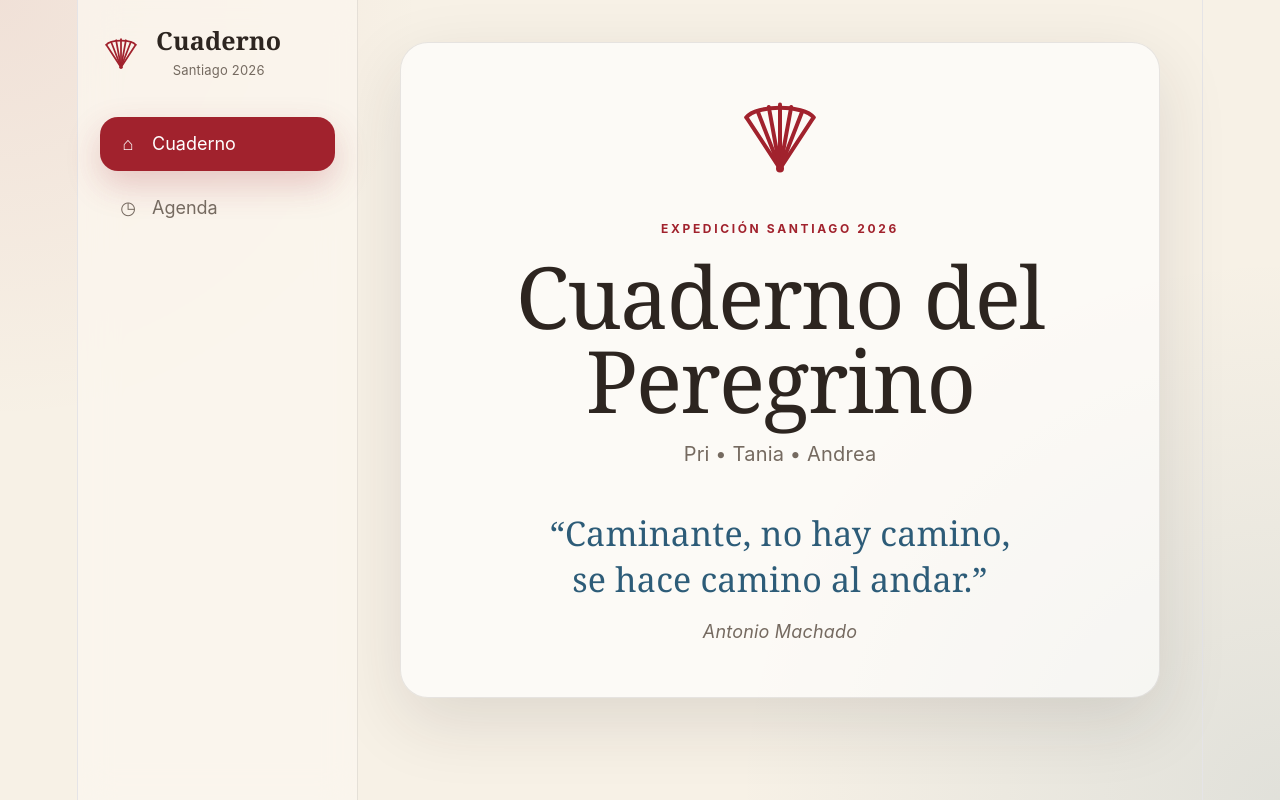
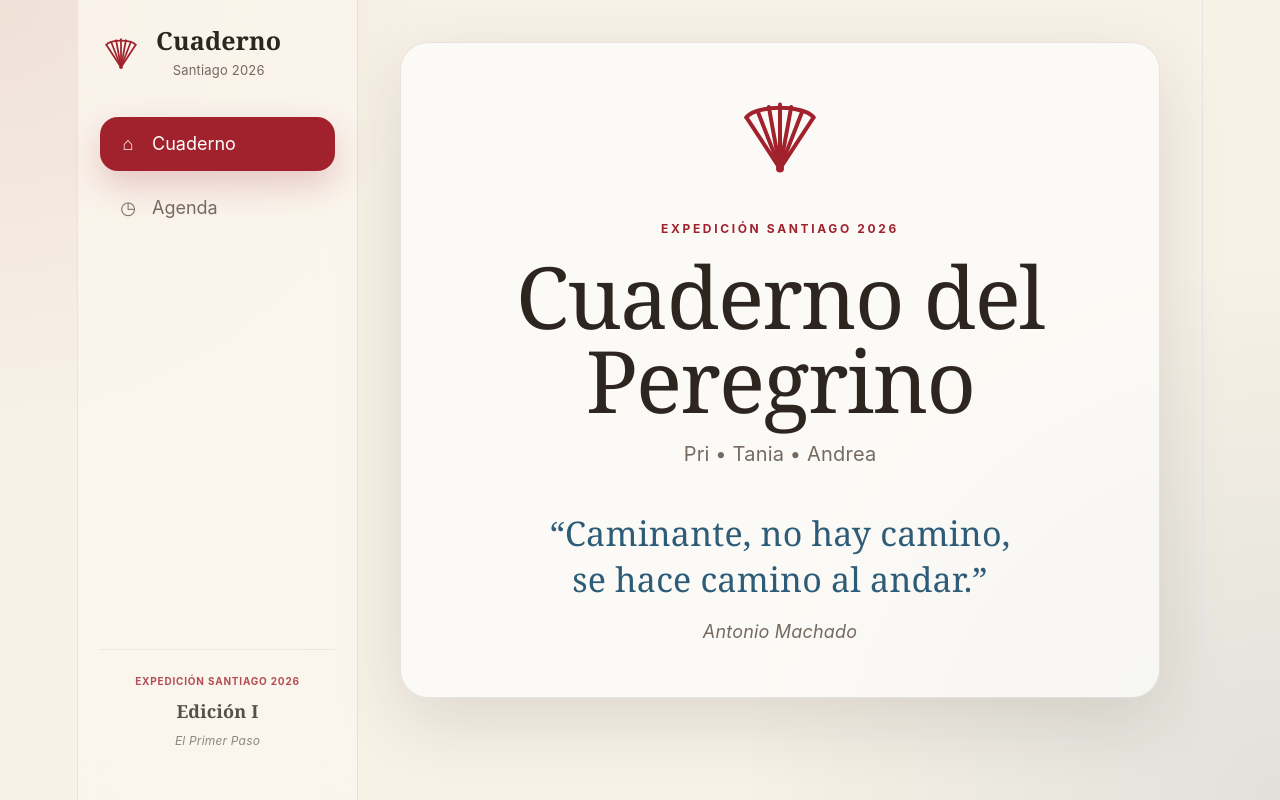
Before and after one commit to pbrittes/cuaderno-del-peregrino, a React (Vite) app: page / in a window 1280 px wide. Built offline with nearby package versions, Linux system fonts and the light colour scheme.

Commit message:
chore: add edition footer

```diff
--- a/src/App.css
+++ b/src/App.css
@@ -326,4 +326,65 @@ blockquote {
   .free-weekend-grid {
     grid-template-columns: 1fr;
   }
+}.sidebar {
+  display: flex;
+  flex-direction: column;
 }
+
+.sidebar-nav {
+  flex: 1;
+}
+
+.sidebar-footer {
+  margin-top: auto;
+  padding: 18px;
+  border-top: 1px solid rgba(45, 37, 32, 0.08);
+
+  display: flex;
+  flex-direction: column;
+  gap: 4px;
+
+  font-size: 11px;
+  color: var(--color-muted);
+  opacity: .8;
+}
+
+.sidebar-footer small:first-child {
+  color: var(--color-santiago-red);
+  text-transform: uppercase;
+  letter-spacing: .08em;
+}.sidebar {
+  display: flex;
+  flex-direction: column;
+  justify-content: space-between;
+}
+
+.sidebar-footer {
+  margin-top: 40px;
+  padding: 18px;
+  border-top: 1px solid rgba(45, 37, 32, 0.08);
+  display: flex;
+  flex-direction: column;
+  gap: 4px;
+  color: var(--color-muted);
+}
+
+.sidebar-footer small {
+  color: var(--color-santiago-red);
+  text-transform: uppercase;
+  letter-spacing: .08em;
+  font-size: 10px;
+  font-weight: 700;
+}
+
+.sidebar-footer strong {
+  font-family: var(--font-title);
+  color: var(--color-ink);
+  font-size: 18px;
+  font-weight: 600;
+}
+
+.sidebar-footer span {
+  font-size: 12px;
+  font-style: italic;
+}
--- a/src/components/AppLayout.tsx
+++ b/src/components/AppLayout.tsx
@@ -18,6 +18,7 @@ export function AppLayout({ page, onNavigate, children }: AppLayoutProps) {
   return (
     <div className="app-shell">
       <aside className="sidebar">
+        <div>
           <div className="sidebar-brand">
             <ShellLogo size={42} />
             <div>
@@ -38,6 +39,13 @@ export function AppLayout({ page, onNavigate, children }: AppLayoutProps) {
               </button>
             ))}
           </nav>
+        </div>
+
+        <footer className="sidebar-footer">
+          <small>Expedición Santiago 2026</small>
+          <strong>Edición I</strong>
+          <span>El Primer Paso</span>
+        </footer>
       </aside>
 
       <section className="app-content">{children}</section>
```
Lines whose indentation alone changed are shown as unchanged.
